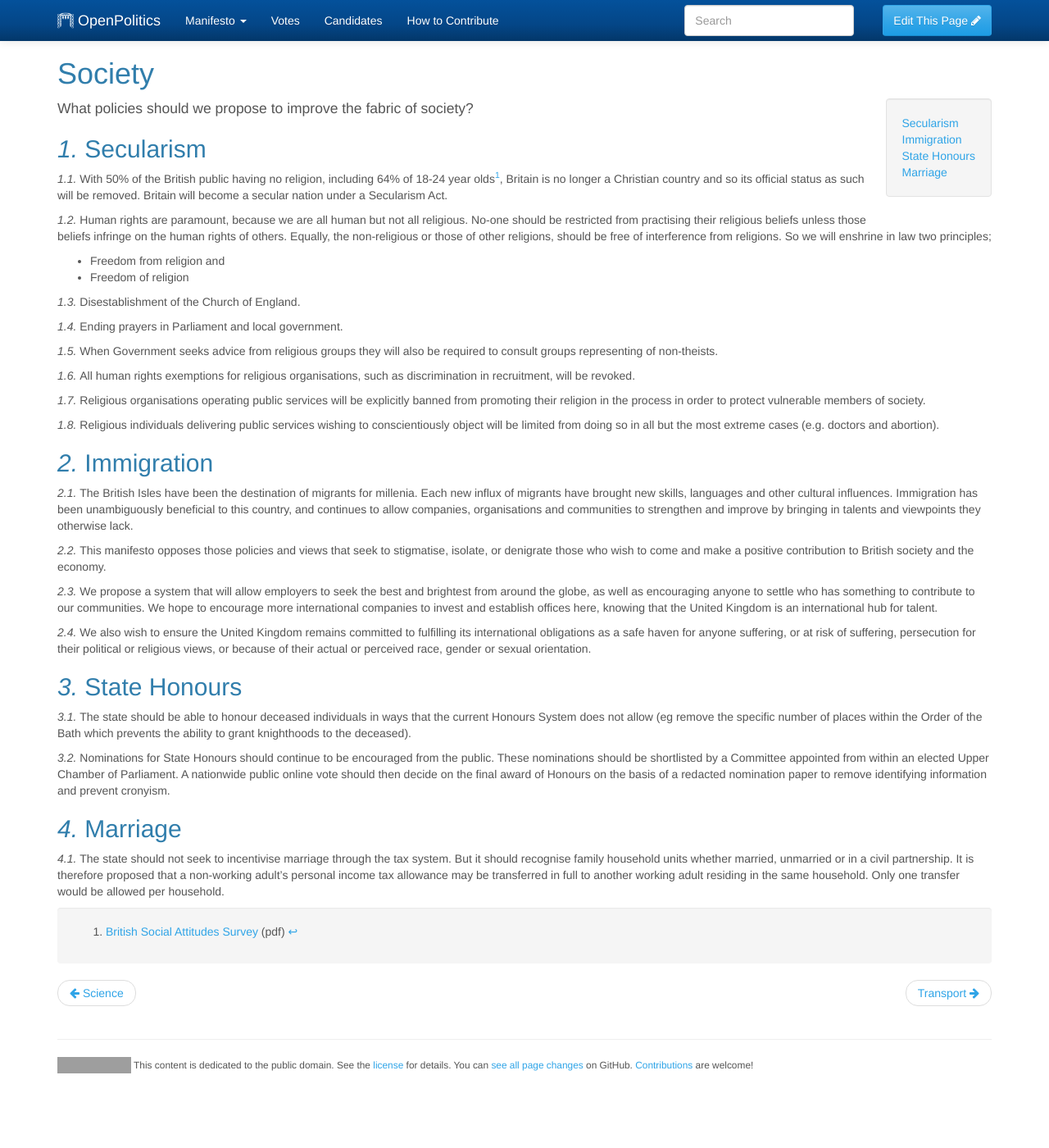
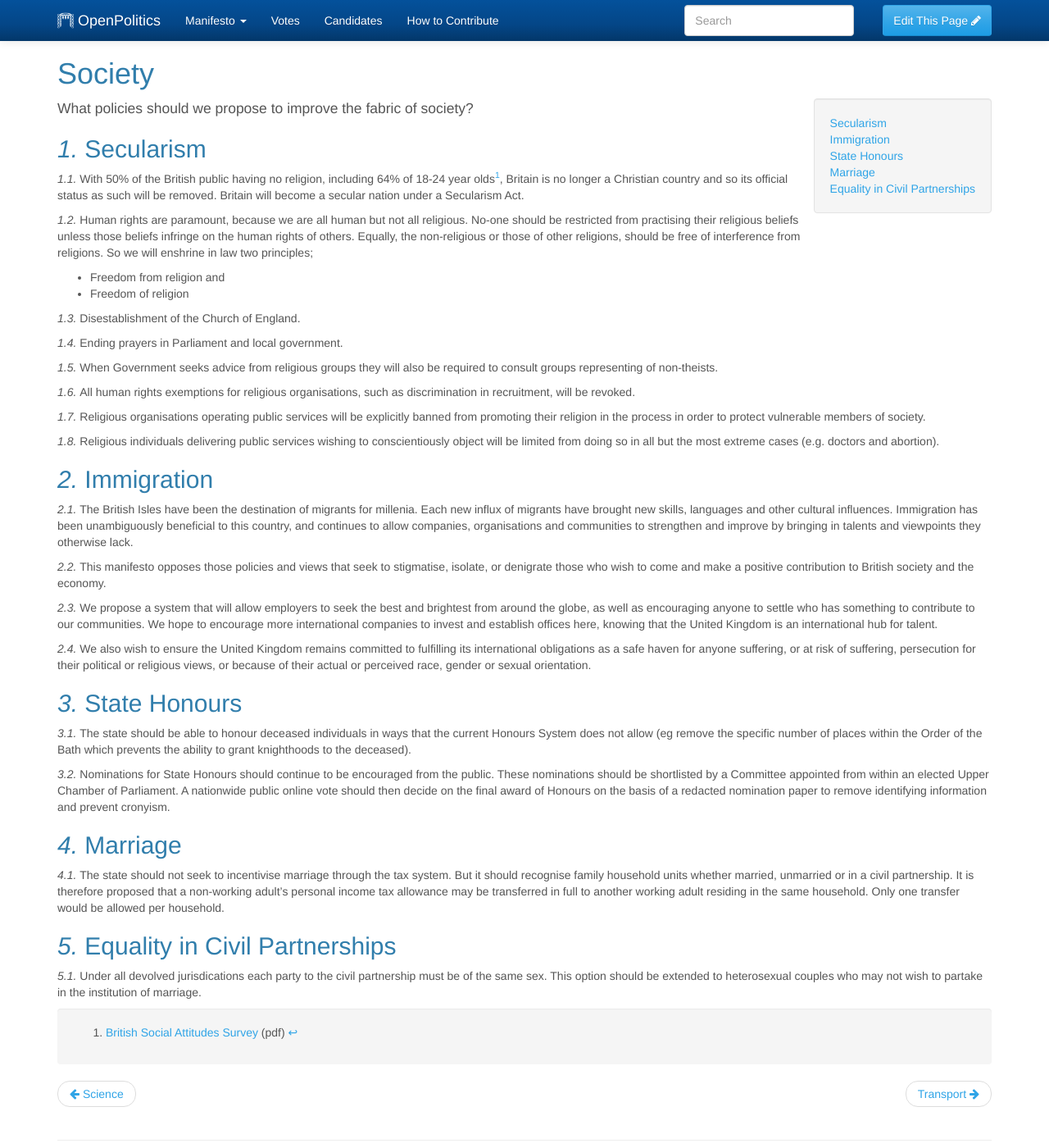
Before and after one commit to openpolitics/manifesto, a Jekyll site: the page built from manifesto/society.md, in a window 1280 px wide and 1400 px high. Shown: the whole window at 82% size. Built offline with Jekyll 4.4.1, drawn with Linux system fonts in a browser that asks for light colours; grey boxes are pictures that could not be loaded.

Commit message:
Civil partnerships should be available to straight couples

```diff
--- a/manifesto/society.md
+++ b/manifesto/society.md
@@ -50,5 +50,9 @@ Nominations for State Honours should continue to be encouraged from the public.
 
 The state should not seek to incentivise marriage through the tax system. But it should recognise family household units whether married, unmarried or in a civil partnership. It is therefore proposed that a non-working adult's personal income tax allowance may be transferred in full to another working adult residing in the same household. Only one transfer would be allowed per household.
 
+## Equality in Civil Partnerships
+
+Under all devolved jurisdications each party to the civil partnership must be of the same sex. This option should be extended to heterosexual couples who may not wish to partake in the institution of marriage.
+
 
 [^1]: [British Social Attitudes Survey](http://ir2.flife.de/data/natcen-social-research/igb_html/pdf/chapters/BSA28_12Religion.pdf) (pdf)
```
